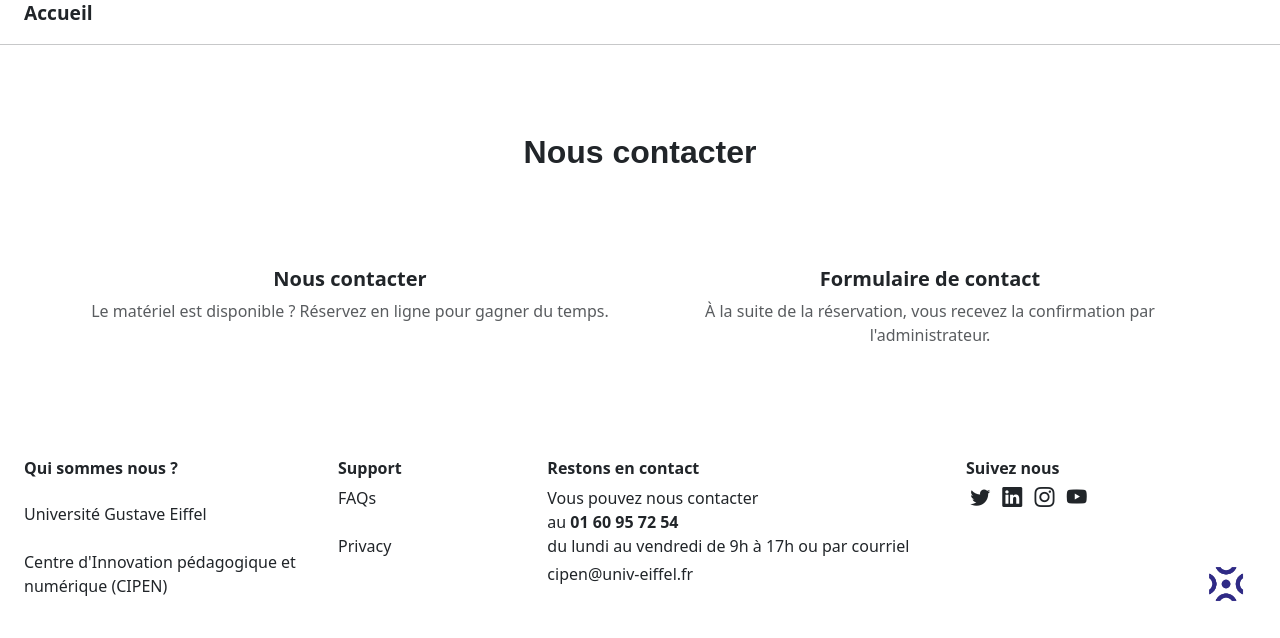
After one commit to MLoks77/SAE203, a PHP site: page /php/contact.php in a window 1280 px wide. The commit adds this page. Shown: the part 207-845 px from the top of the page. Run offline with PHP 8.4, Linux system fonts and the light colour scheme.

Commit message:
Correction de padding, mise en place de contact, corrections de liens

```diff
--- a/css/AccueilHero.css
+++ b/css/AccueilHero.css
@@ -31,7 +31,7 @@
 
   .fil_ariane {
     background-color: white;
-    padding: 1rem;
+
     font-weight: bold;
     font-size: 1.2rem;
   }
--- a/css/CompteHero.css
+++ b/css/CompteHero.css
@@ -35,7 +35,7 @@
 
   .fil_ariane {
     background-color: white;
-    padding: 1rem;
+
     font-weight: bold;
     font-size: 1.2rem;
   }
--- a/css/ContactHero.css
+++ b/css/ContactHero.css
@@ -35,7 +35,6 @@
 
   .fil_ariane {
     background-color: white;
-    padding: 1rem;
     font-weight: bold;
     font-size: 1.2rem;
   }
--- a/css/PlanningHero.css
+++ b/css/PlanningHero.css
@@ -36,7 +36,7 @@
 
   .fil_ariane {
     background-color: white;
-    padding: 1rem;
+
     font-weight: bold;
     font-size: 1.2rem;
   }
--- a/css/ReserverHero.css
+++ b/css/ReserverHero.css
@@ -35,7 +35,7 @@
 
 .fil_ariane {
   background-color: white;
-  padding: 1rem;
+
   font-weight: bold;
   font-size: 1.2rem;
 }
--- a/include/ContactHero.php
+++ b/include/ContactHero.php
@@ -4,5 +4,5 @@
     <div class="header-text">Contact</div>
 </div>
 <div class="fil_ariane container-fluid px-0">
-    <a href="#" class=" text-dark text-decoration-none ps-4">Accueil</a> &gt; <a href="#" class="text-dark text-decoration-none">Contact</a><hr>
+    <a href="../php/accueil.php" class=" text-dark text-decoration-none ps-4">Accueil</a> &gt; <a href="../php/contact.php" class="text-dark text-decoration-none">Contact</a><hr>
 </div>
--- a/include/footer.php
+++ b/include/footer.php
@@ -1,6 +1,7 @@
 <link href="https://cdn.jsdelivr.net/npm/bootstrap@5.3.5/dist/css/bootstrap.min.css" rel="stylesheet" integrity="sha384-SgOJa3DmI69IUzQ2PVdRZhwQ+dy64/BUtbMJw1MZ8t5HZApcHrRKUc4W0kG879m7" crossorigin="anonymous">
 <link rel="stylesheet" href="https://cdn.jsdelivr.net/npm/bootstrap-icons@1.11.3/font/bootstrap-icons.css">
-<footer class=" text-dark  ">
+
+<footer class="text-dark">
   <div class="container-fluid bg-white py-4 px-4">
     <div class="row">
       <div class="col-md-3">
@@ -11,15 +12,15 @@
 
       <div class="col-md-2">
         <h6 class="fw-bold">Support</h6>
-        <p class="my-4">FAQs</p>
-        <p>Privacy</p>
+        <a href="#" class="text-dark text-decoration-none me-2">FAQs</a><br><br> <!--Rien mettre pour le moment -->
+        <a href="#" class="text-dark text-decoration-none me-2">Privacy</a>
       </div>
 
       <div class="col-md-4">
         <h6 class="fw-bold">Restons en contact</h6>
         <p class="mb-1">
           Vous pouvez nous contacter<br>
-          au <strong>01 60 95 72 54</strong><br>
+          au <strong><a href="../php/contact.php" class="text-dark text-decoration-none me-2">01 60 95 72 54</a></strong><br>
           du lundi au vendredi de 9h à 17h ou par courriel
         </p>
         <p>cipen@univ-eiffel.fr</p>
--- a/include/navbar.php
+++ b/include/navbar.php
@@ -7,13 +7,13 @@
     <div class="collapse navbar-collapse " id="navbarSupportedContent">
       <ul class="navbar-nav ms-auto mb-2 mb-lg-0 ">
         <li class="nav-item px-5">
-          <a class="nav-link active" aria-current="page" href="#">Accueil</a>
+          <a class="nav-link active" aria-current="page" href="../php/accueil.php">Accueil</a>
         </li>
         <li class="nav-item px-5">
-          <a class="nav-link" href="#">Planning</a>
+          <a class="nav-link" href="../php/planning.php">Planning</a>
         </li>
         <li class="nav-item dropdown px-5"> <!-- Le dropdown bug, apparament c'est à cause du javascript -->
-            <a class="nav-link dropdown-toggle" href="#" role="button" data-bs-toggle="dropdown" aria-expanded="true">
+            <a class="nav-link dropdown-toggle" href="../php/reservation.php" role="button" data-bs-toggle="dropdown" aria-expanded="true">
               Réservation
             </a>
             <ul class="dropdown-menu">
--- /dev/null
+++ b/php/contact.php
@@ -0,0 +1,40 @@
+<?php
+
+include "../include/navbar.php";
+/**include "../include/navbaradmin.php"; mettre le code pour choisir suivant l'ID de l'utilisateur connecté **/
+
+include "../include/AccueilHero.php" ?>
+
+
+
+
+
+
+<!DOCTYPE html>
+<html lang="fr">
+<head>
+    <meta charset="UTF-8">
+    <meta name="viewport" content="width=device-width, initial-scale=1.0">
+    <title>Contact</title>
+    <link rel="stylesheet" href="../css/style.css">
+    <link href="https://cdn.jsdelivr.net/npm/bootstrap@5.3.5/dist/css/bootstrap.min.css" rel="stylesheet" integrity="sha384-SgOJa3DmI69IUzQ2PVdRZhwQ+dy64/BUtbMJw1MZ8t5HZApcHrRKUc4W0kG879m7" crossorigin="anonymous">
+</head>
+
+<body>
+<div class="container-fluid bg-blue py-4 px-6">
+<h2 class="col-6  m-auto p-5  fw-bold text-dark police-perso" style="text-align: center; "> Nous contacter</h2>
+        <div class="row text-center m-5">
+            <div class="col-6">
+                <h5 class="fw-bold">Nous contacter</h5>
+                <p class="text-muted">Le matériel est disponible ? Réservez en ligne pour gagner du temps.</p>
+            </div>
+
+            <div class="col-6">
+                <h5 class="fw-bold">Formulaire de contact</h5>
+                <p class="text-muted">À la suite de la réservation, vous recevez la confirmation par l'administrateur.</p>
+            </div>
+        </div>
+</div>
+    <?php include "../include/footer.php" ?>
+</body>
+</html>
```
Also changed, not shown: php/accueil.php (renamed from php/index.php, +16 -10 lines), php/planning.php (added, +26 -0 lines), 1 other file.
